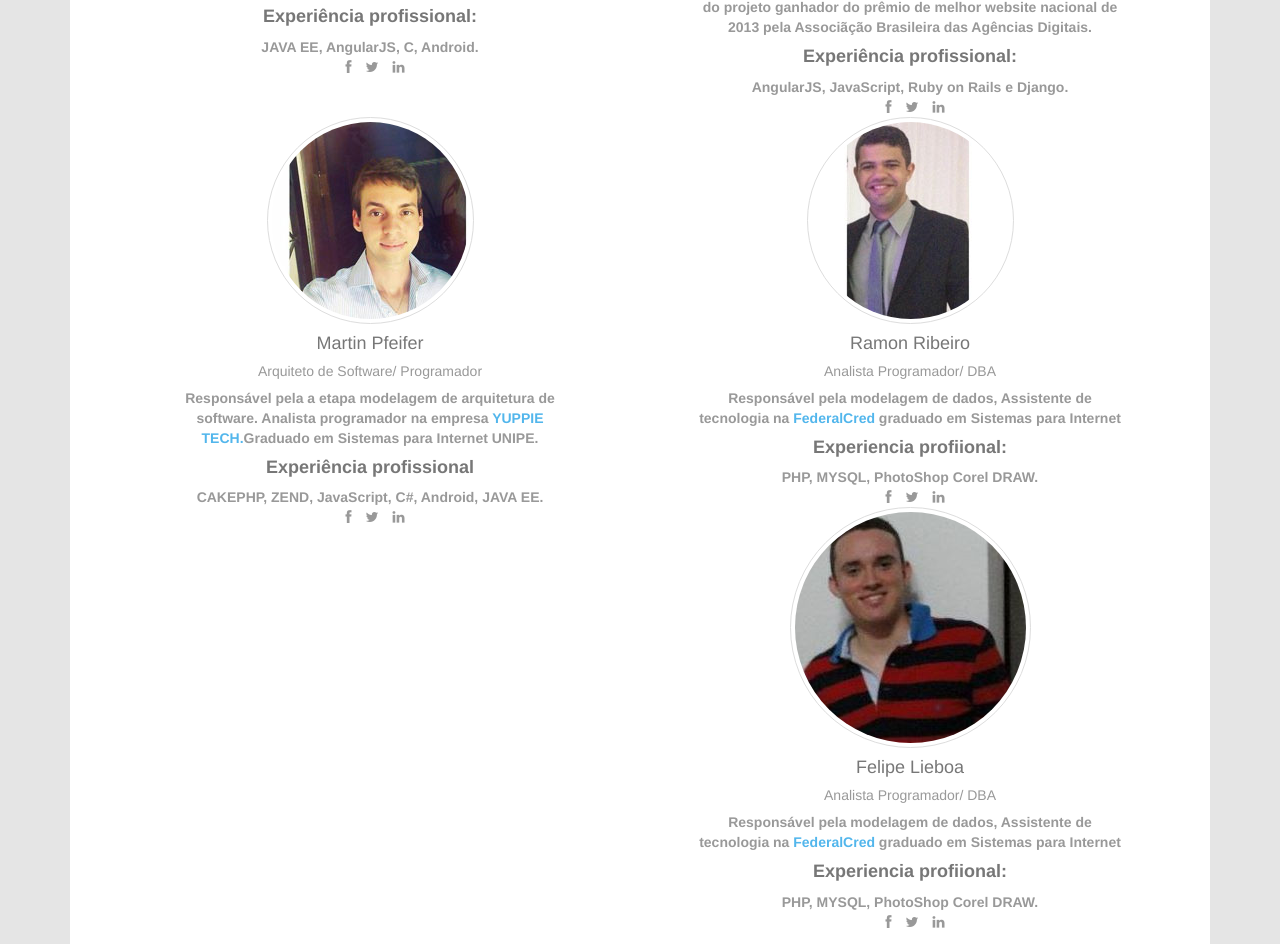
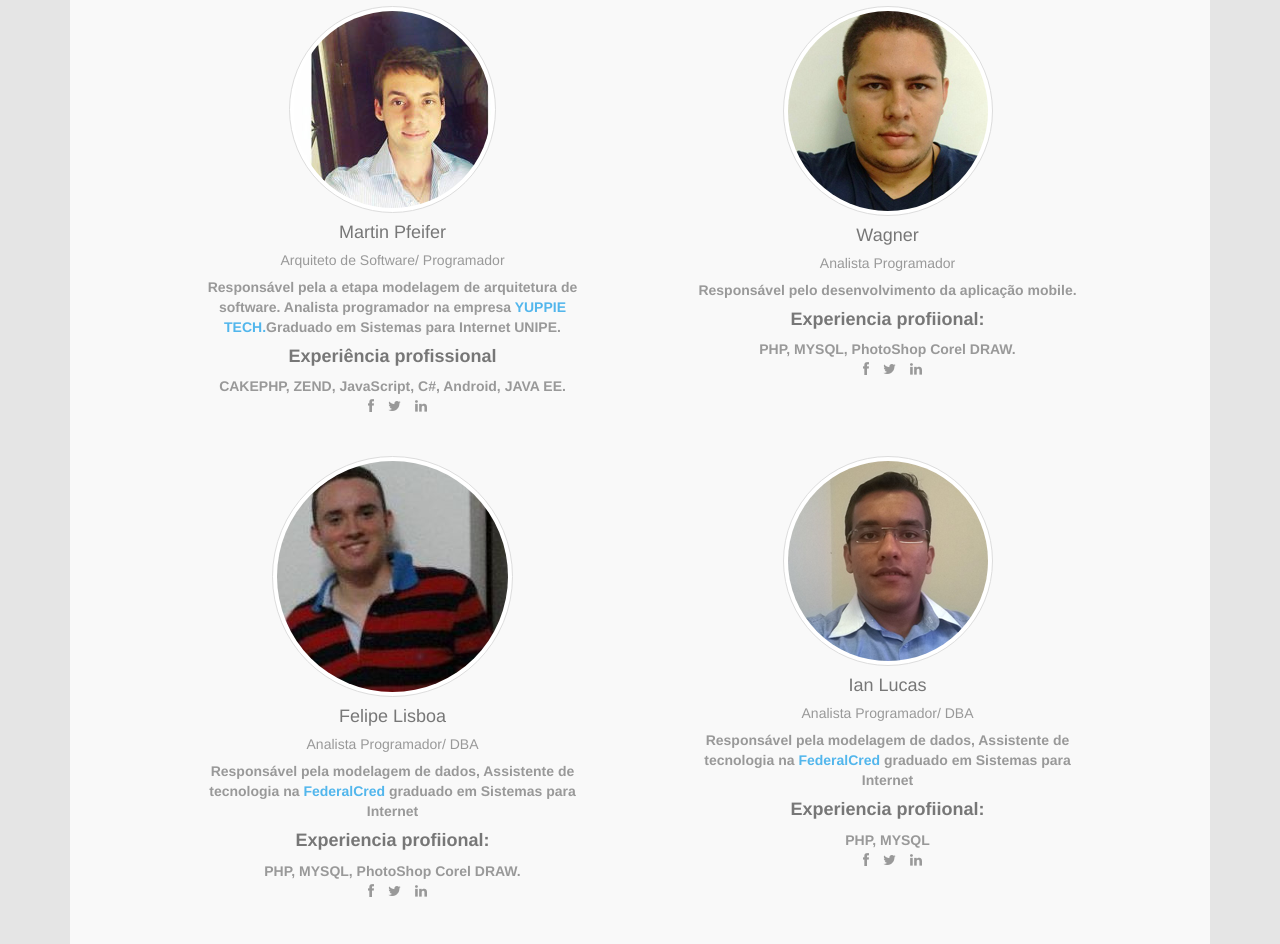
Before and after one commit to manoelneto/site_pos, a plain HTML site: page index.html in a window 1280 px wide. Shown: the part 3741-4685 px from the top of the page. Drawn offline with Linux system fonts and the light colour scheme.

Commit message:
wagner e ian

```diff
--- a/css/main.css
+++ b/css/main.css
@@ -368,6 +368,7 @@ a:focus {
 .member {
   margin: 0 40px;
   text-align: center;
+  margin-bottom: 40px;
 }
 .carousel.scale .left-arrow,
 .carousel.scale .right-arrow {
--- a/index.html
+++ b/index.html
@@ -293,16 +293,7 @@
 	            </div><!--/.box-->
 	        </div><!--/.container-->
 	    </section><!--/#services-->
-                    </div>
-                </div>
-                <div class="big-gap"></div>
-                <div id="pricing-table" class="row">
 
-
-            </div>
-        </div>
-    </section>
--->
     <section id="about-us">
         <div class="container">
             <div class="box">
@@ -315,6 +306,7 @@
                     <div class="carousel-inner">
                         <div class="item active">
                             <div>
+                                <div style="clear: both;">
                                   <div class="col-sm-6">
                                     <div class="member">
                                       <p><img class="img-responsive img-thumbnail img-circle" src="images/team1.jpg" alt="" ></p>
@@ -348,9 +340,11 @@
                                             <i class="icon-linkedin" style="display: inline-block; margin-left: 10px;"></i>
 
                                         </div>
-
                                       </div>
                                   </div>
+                                </div>
+
+                                <div style="clear: both;">
                                   <div class="col-sm-6">
                                     <div class="member">
                                       <p><img class="img-responsive img-thumbnail img-circle" src="images/team3.jpg" alt="" ></p>
@@ -371,8 +365,30 @@
                                   </div>
                                   <div class="col-sm-6">
                                     <div class="member">
-                                        <p><img class="img-responsive img-thumbnail img-circle" src="images/team4.jpg" alt="" ></p>
-                                        <h4>Ramon Ribeiro<small class="designation">Analista Programador/ DBA</small></h4>
+                                        <p><img class="img-responsive img-thumbnail img-circle" src="images/wagner.jpg" alt="" ></p>
+                                        <h4>Wagner<small class="designation">Analista Programador</small></h4>
+                                        <div>
+                                            Responsável pelo desenvolvimento da aplicação mobile.
+
+                                            <h4><b>Experiencia profiional:</b></h4>
+                                            PHP, MYSQL, PhotoShop Corel DRAW.
+
+                                            <br>
+
+                                            <i class="icon-facebook" style="display: inline-block; margin-left: 10px;"></i>
+                                            <i class="icon-twitter" style="display: inline-block; margin-left: 10px;"></i>
+                                            <i class="icon-linkedin" style="display: inline-block; margin-left: 10px;"></i>
+
+                                        </div>
+                                    </div>
+                                  </div>
+                                </div>
+
+                                <div style="clear: both;">
+                                  <div class="col-sm-6" style="float:left">
+                                    <div class="member">
+                                      <p><img class="img-responsive img-thumbnail img-circle" src="images/team5.jpg"  alt="" ></p>
+                                      <h4>Felipe Lisboa<small class="designation">Analista Programador/ DBA</small></h4>
                                       <div>
                                         Responsável pela modelagem de dados, Assistente de tecnologia na <a href="http://www.federalcred-ne.com.br/site/">FederalCred</a> graduado em Sistemas para Internet
 
@@ -388,23 +404,22 @@
                                       </div>
                                     </div>
                                   </div>
-                            </div>
-                            <div class="col-sm-6" style="flout:left">
+                                  <div class="col-sm-6" style="float:left">
                                     <div class="member">
-                                        <p><img class="img-responsive img-thumbnail img-circle" src="images/team5.jpg"  alt="" ></p>
-                                        <h4>Felipe Lieboa<small class="designation">Analista Programador/ DBA</small></h4>
+                                      <p><img class="img-responsive img-thumbnail img-circle" src="images/ian.png"  alt="" ></p>
+                                      <h4>Ian Lucas<small class="designation">Analista Programador/ DBA</small></h4>
                                       <div>
                                         Responsável pela modelagem de dados, Assistente de tecnologia na <a href="http://www.federalcred-ne.com.br/site/">FederalCred</a> graduado em Sistemas para Internet
 
                                         <h4><b>Experiencia profiional:</b></h4>
-                                                PHP, MYSQL, PhotoShop Corel DRAW.
+                                        PHP, MYSQL
 
                                         <br>
 
                                         <i class="icon-facebook" style="display: inline-block; margin-left: 10px;"></i>
                                         <i class="icon-twitter" style="display: inline-block; margin-left: 10px;"></i>
                                         <i class="icon-linkedin" style="display: inline-block; margin-left: 10px;"></i>
-
+                                      </div>
                                     </div>
                                   </div>
                                 </div>
```
Also changed, not shown: images/ian.png (added), images/wagner.jpg (added). Lines whose indentation alone changed are shown as unchanged.
